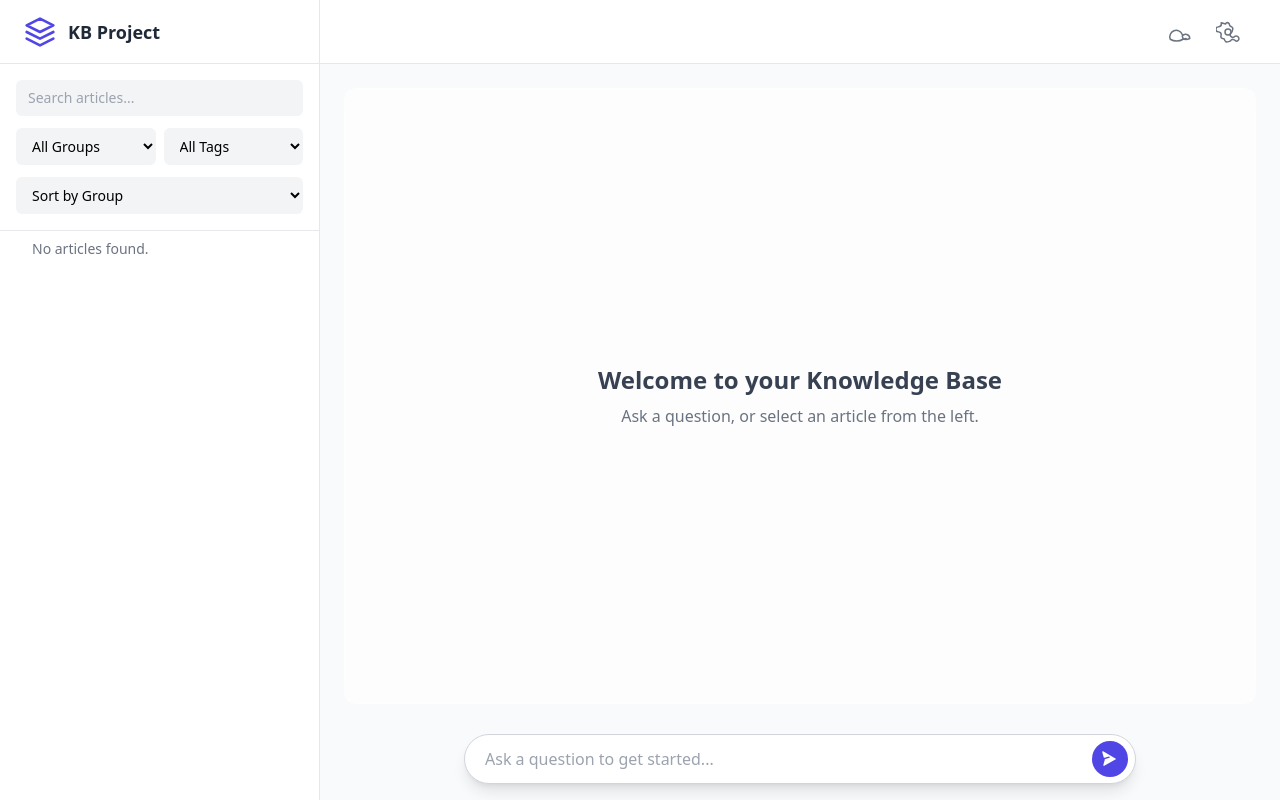
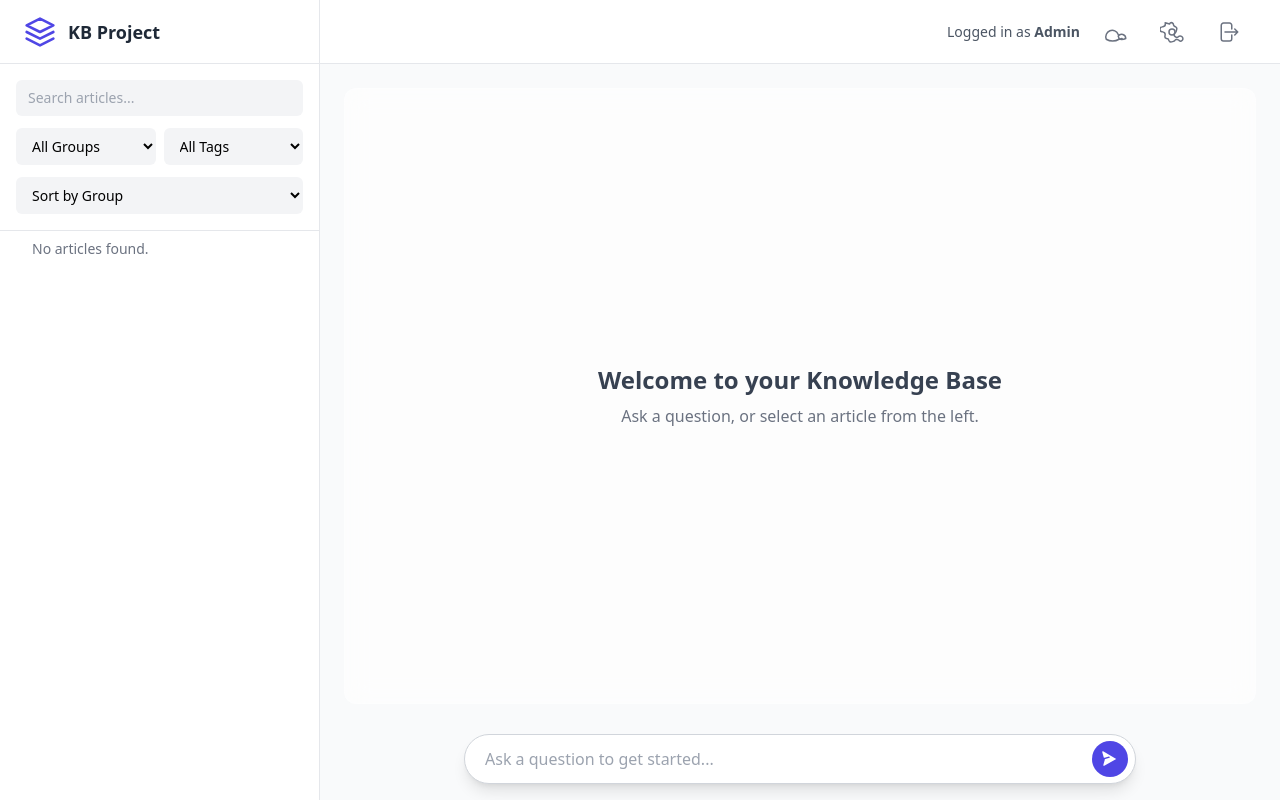
Before and after one commit to mightywomble/aiknowledgebase, a Flask app: page / in a window 1280 px wide. Run offline with Flask 3, Linux system fonts and the light colour scheme; a user stored in the database is signed in; some libraries are stand-ins or nearby versions.

Commit message:
added aethetic changes

```diff
--- a/templates/index.html
+++ b/templates/index.html
@@ -124,8 +124,10 @@
 
         <!-- Main Content -->
         <main class="flex-1 flex flex-col overflow-hidden bg-gray-50 relative">
-            <header class="h-16 flex items-center justify-end px-8 border-b border-gray-200 bg-white z-10">
-                 <div class="flex items-center gap-2">
+            <header class="h-16 flex items-center justify-between px-8 border-b border-gray-200 bg-white z-10">
+                <div></div> <!-- Left Spacer -->
+                 <div class="flex items-center gap-4">
+                    <span class="text-sm text-gray-600">Logged in as <strong>{{ current_user.name or current_user.username }}</strong></span>
                     {% if current_user.has_permission('is_admin') %}
                     <a href="{{ url_for('user_management') }}" class="p-2 text-gray-500 hover:text-indigo-600 rounded-full hover:bg-gray-100 transition-colors" title="User Management">
                         <svg class="h-6 w-6" xmlns="http://www.w3.org/2000/svg" fill="none" viewBox="0 0 24 24" stroke-width="1.5" stroke="currentColor"><path stroke-linecap="round" stroke-linejoin="round" d="M15 19.128a9.38 9.38 0 002.625.372 9.337 9.337 0 004.121-.952 4.125 4.125 0 00-7.533-2.493M15 19.128v-.003c0-1.113-.285-2.16-.786-3.071M15 19.128v.106A12.318 12.318 0 018.624 21c-2.331 0-4.512-.645-6.374-1.766l-.001-.109a6.375 6.375 0 0111.964-4.663M15 19.128L18 18.5" /></svg>
@@ -137,6 +139,9 @@
                         </svg>
                     </a>
                     {% endif %}
+                    <a href="{{ url_for('logout') }}" class="p-2 text-gray-500 hover:text-red-600 rounded-full hover:bg-gray-100 transition-colors" title="Logout">
+                        <svg class="h-6 w-6" xmlns="http://www.w3.org/2000/svg" fill="none" viewBox="0 0 24 24" stroke-width="1.5" stroke="currentColor"><path stroke-linecap="round" stroke-linejoin="round" d="M15.75 9V5.25A2.25 2.25 0 0013.5 3h-6a2.25 2.25 0 00-2.25 2.25v13.5A2.25 2.25 0 007.5 21h6a2.25 2.25 0 002.25-2.25V15m3 0l3-3m0 0l-3-3m3 3H9" /></svg>
+                    </a>
                  </div>
             </header>
             <div id="results-area" class="flex-1 flex flex-col gap-6 p-6 overflow-y-auto pb-24">
```
